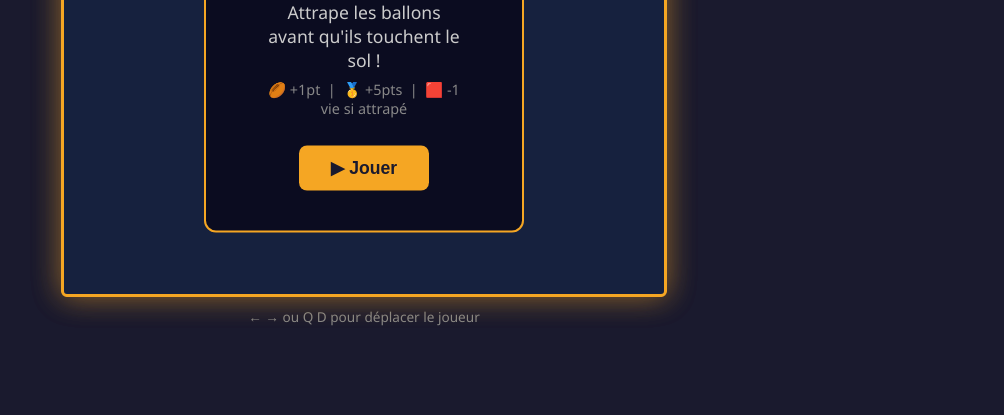
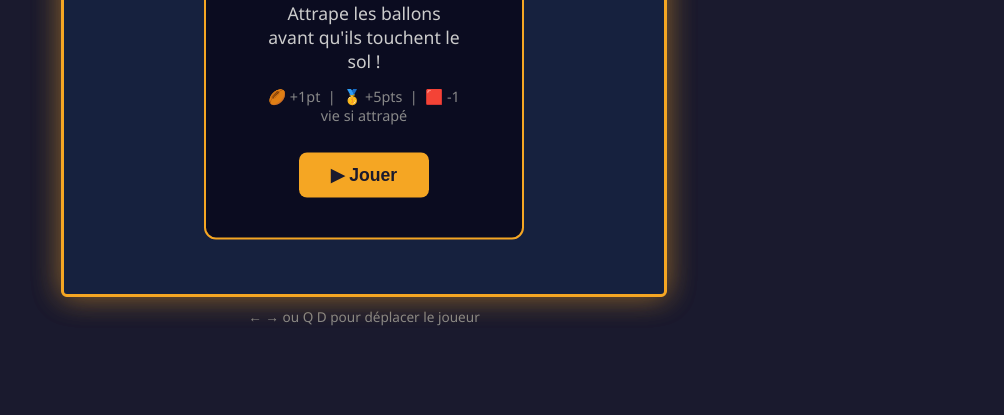
Before and after one commit to G-frixion/rugby-skycatch, a website: page index.html in a window 1280 px wide. Shown: the part 385-800 px from the top of the page, without its empty margins (276-1280 px from the left). Drawn offline with Linux system fonts and the light colour scheme.

Commit message:
Change overlay display style to flex

```diff
--- a/index.html
+++ b/index.html
@@ -22,10 +22,10 @@
     canvas { border: 3px solid #f5a623; border-radius: 8px; box-shadow: 0 0 30px rgba(245,166,35,0.3); background: #16213e; display: block; }
     #overlay {
       position: absolute; top: 50%; left: 50%;
-      transform: translate(-50%, -50%);
-      background: rgba(10,10,30,0.92); border: 2px solid #f5a623;
-      border-radius: 12px; padding: 40px 60px; text-align: center;
-      display: none; z-index: 10; min-width: 320px;
+  transform: translate(-50%, -50%);
+  background: rgba(10,10,30,0.92); border: 2px solid #f5a623;
+  border-radius: 12px; padding: 40px 60px; text-align: center;
+  z-index: 10; min-width: 320px;
     }
     #overlay h2 { font-size: 2rem; color: #f5a623; margin-bottom: 16px; }
     #overlay p  { font-size: 1.1rem; margin: 8px 0; color: #ccc; }
@@ -360,7 +360,9 @@
 
   // ── Affichage menu initial ────────────────────────────────────
   draw();
-  overlay.style.display = 'block';
+  overlay.style.display = 'flex';
+overlay.style.flexDirection = 'column';
+overlay.style.alignItems = 'center';
 </script>
 </body>
 </html>
```
